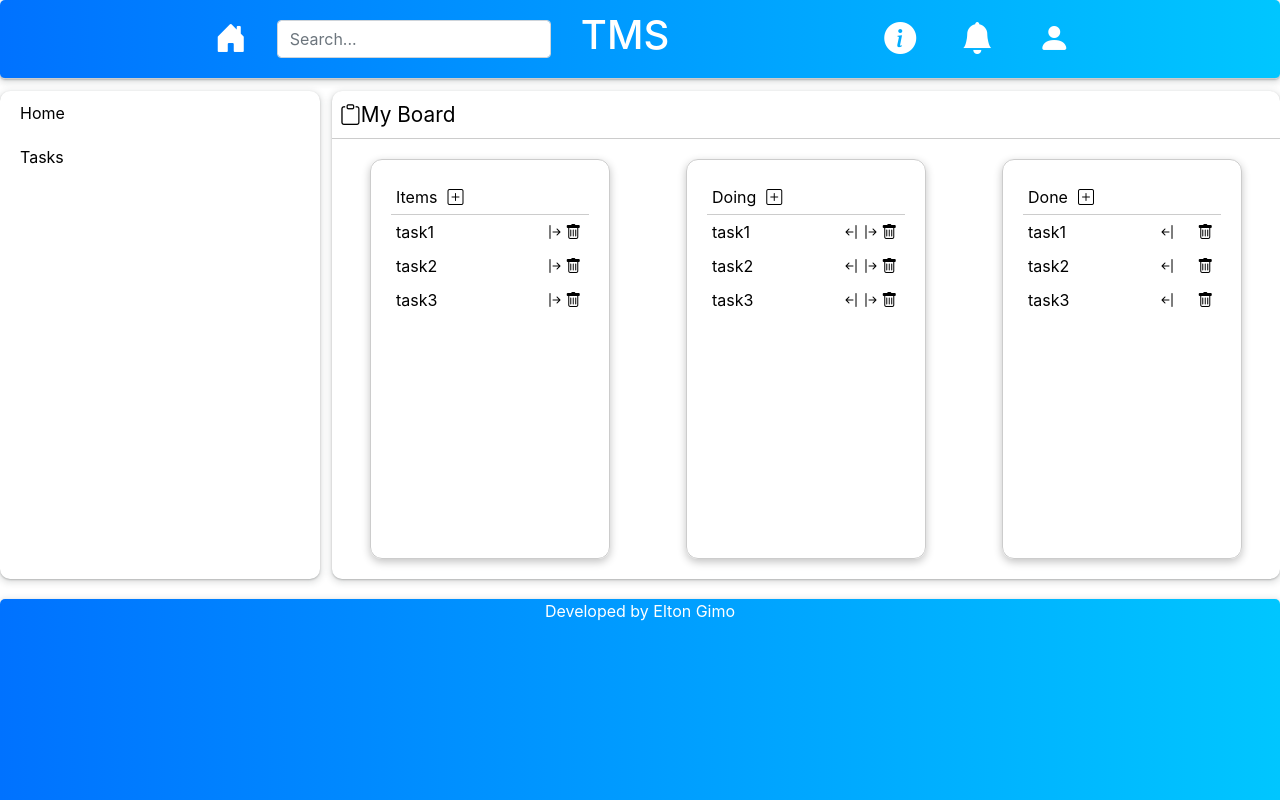
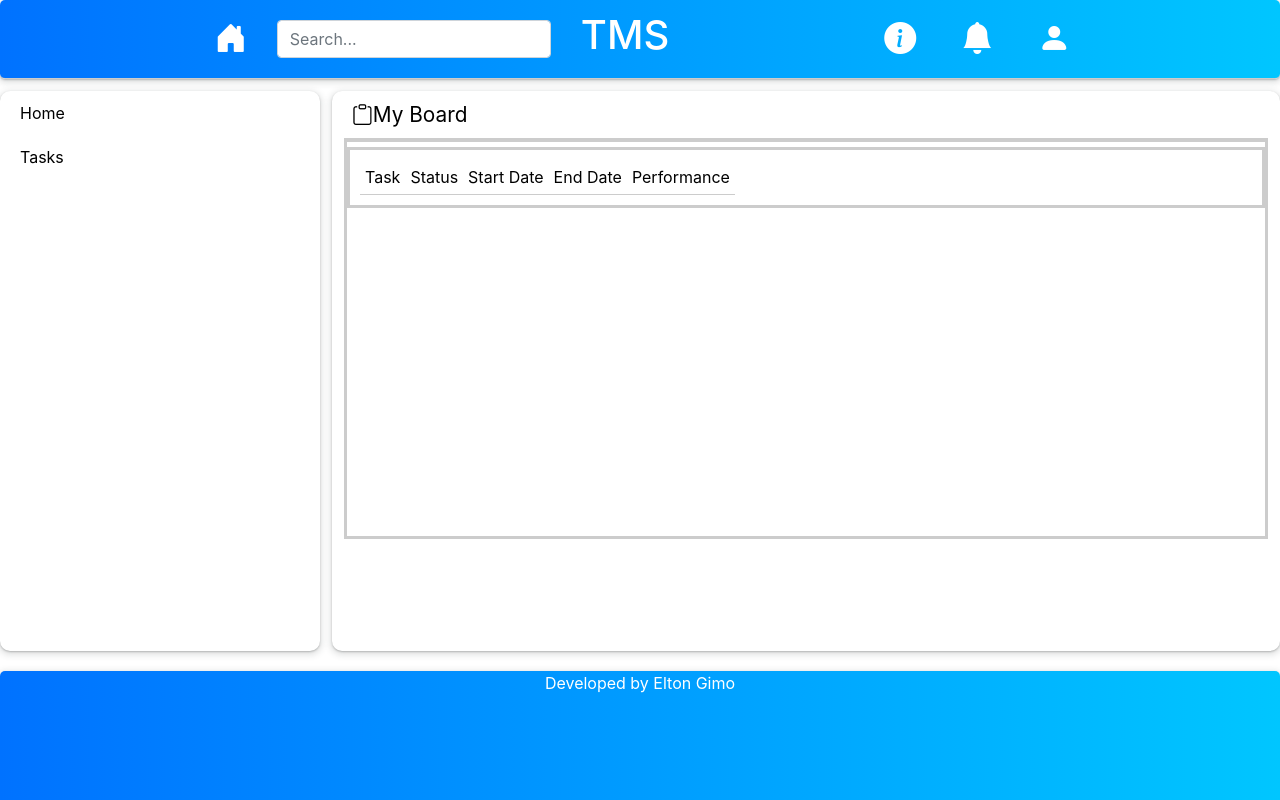
Before and after one commit to Eltongimo/TaskMan, a React (Create React App) app: page /report in a window 1280 px wide. Shown: the top 800 px of the page. Built offline with nearby package versions, Linux system fonts and the light colour scheme.

Commit message:
Report changes

```diff
--- a/src/components/Board.css
+++ b/src/components/Board.css
@@ -2,6 +2,7 @@ section{
     background-color: white;
     display: flex;
     width:100%;
+    height: 70vh;
     justify-content: center;
     margin-top: 12px;
     box-shadow: rgba(64, 65, 66, 0.3) 0px 1px 2px 0px, rgba(60, 64, 67, 0.15) 0px 2px 6px 2px;
--- a/src/components/Board.jsx
+++ b/src/components/Board.jsx
@@ -1,5 +1,6 @@
 import './Board.css'
 import  Sticky from './Sticky'
+import Report from './Report'
 import React from 'react'
 
 import {Switch, Route} from 'react-router-dom'
@@ -9,16 +10,20 @@ function content(){
 }
 
 export default props =>
-        <section >
+        <section className='container'>
             <div className='board'>
                 <div className='title'>
                     <i className="bi bi-clipboard"></i>
                         My Board
                 </div>
 
-
                 <div className='stiky-notes-container'>
                     <Switch>
+
+                    <Route path='/report' exact>
+                            <Report/>
+                        </Route>
+
                         <Route path='' exact>
                             <Sticky header='Items' content={content()}
                                 leftArrow=''
@@ -36,9 +41,6 @@ export default props =>
                             />
                         </Route>
 
-                        <Route >
-
-                        </Route>
                     </Switch>
                 </div>
             </div>
--- a/src/components/Menu.jsx
+++ b/src/components/Menu.jsx
@@ -15,7 +15,7 @@ export default props =>
                         Home
                     </Link></li>
                 <li>
-                    <Link to="/mytasks" exact>
+                    <Link to="/report" exact>
                         Tasks
                     </Link>
                 </li>
--- /dev/null
+++ b/src/components/Report.css
@@ -0,0 +1,17 @@
+.table-container{
+    border: solid #ccc;
+    width: 100%;
+    height: 50vh;
+    display: flex;
+    flex-direction: column;
+    align-content: space-between;
+}
+
+.header-container{
+    display:flex;
+    flex-direction: row;
+    align-items: baseline;
+    margin: 5px 0 0 0;
+    border: #ccc solid;
+    padding: 10px;
+}
--- /dev/null
+++ b/src/components/Report.jsx
@@ -0,0 +1,19 @@
+import './Report.css'
+import React from 'react'
+/*
+    O header pode ser melhorado ...
+*/
+export default props =>
+    <div className='table-container'>
+        <div className='header-container'>
+            <div className='header'>Task</div>
+            <div className='header'>Status</div>
+            <div className='header'>Start Date</div>
+            <div className='header'>End Date</div>
+            <div className='header'>Performance</div>
+        </div>
+
+        <div className='rows-container'>
+
+        </div>
+    </div>
```
Also changed, not shown: src/components/navigation/navigation.jsx (deleted, +0 -10 lines), 1 other file (tests, documents, lock files or other folders).
